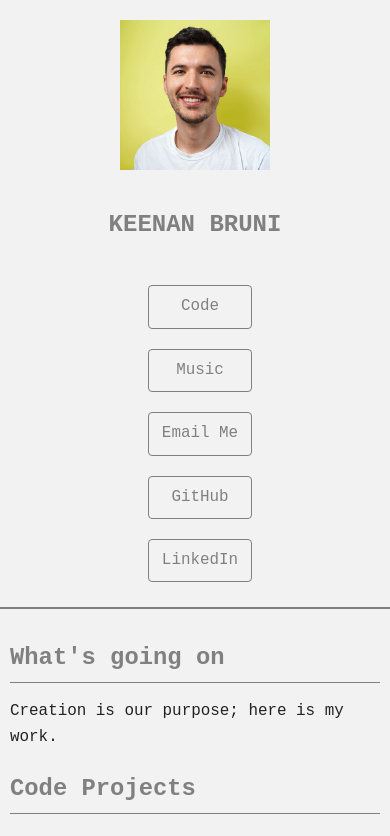
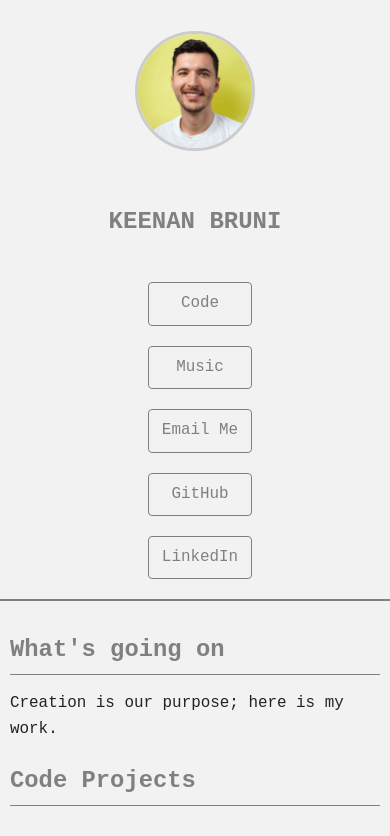
Before and after one commit to keenanbruni/keenanbruni-website, a plain HTML site: page index.html in a window 390 px wide. Shown: the top 836 px of the page. Drawn offline with Linux system fonts and the light colour scheme.

Commit message:
Refactor CSS for improved layout and responsiveness; update profile image style and reduce sidebar dimensions

```diff
--- a/styles/main.css
+++ b/styles/main.css
@@ -24,7 +24,7 @@
     font-family: var(--font-family);
     background: var(--background-color);
     color: var(--text-color);
-    /* Use clamp for responsive font sizes */
+    /* Responsive font sizing */
     font-size: clamp(14px, 1vw + 1rem, 18px);
     line-height: 1.6;
   }
@@ -38,11 +38,11 @@
     min-height: 100vh;
   }
 
-  /* Sidebar styling */
+  /* Sidebar: Reduced width and padding for less real estate */
   .sidebar {
-    flex: 0 0 250px;
+    flex: 0 0 180px;  /* Reduced from 250px */
     background: var(--background-color);
-    padding: 20px;
+    padding: 15px;    /* Slightly reduced padding */
     border-right: 2px solid var(--primary-color);
   }
 
@@ -83,8 +83,7 @@
   .content {
     flex: 1;
     padding: 20px;
-    /* Prevent overflow issues */
-    overflow: hidden;
+    overflow: hidden; /* Prevent overflow issues */
   }
 
   h2 {
@@ -95,10 +94,23 @@
   }
 
   /* ============================= */
+  /*      PROFILE IMAGE STYLE      */
+  /* ============================= */
+  .profile-image {
+    display: block;
+    max-width: 120px;  /* Reduced from 200px */
+    width: 100%;
+    height: auto;
+    border-radius: 50%;
+    margin: 1rem auto;
+    border: 3px solid #ccc;
+    cursor: pointer;
+  }
+
+  /* ============================= */
   /*        PROJECT CARDS          */
   /* ============================= */
-
-  /* Grid container auto-fits columns based on available width */
+  /* Grid container that auto-fits columns based on available width */
   .project-grid {
     display: grid;
     grid-template-columns: repeat(auto-fit, minmax(280px, 1fr));
@@ -136,7 +148,6 @@
     width: 100%;
     height: 100%;
     object-fit: cover;
-    /* A subtle divider between image and content */
     border-bottom: 1px solid var(--primary-color);
   }
 
@@ -146,11 +157,9 @@
     display: flex;
     flex-direction: column;
     gap: 0.5rem;
-    /* Ensure long words wrap */
-    word-break: break-word;
+    word-break: break-word;  /* Ensure long words wrap */
   }
 
-  /* Headline style */
   .project-card h3 {
     font-size: 1.25rem;
     margin: 0;
@@ -159,7 +168,6 @@
     overflow-wrap: break-word;
   }
 
-  /* Paragraph style */
   .project-card p {
     font-size: 1rem;
     margin: 0;
@@ -183,7 +191,6 @@
       width: 100%;
       border-right: none;
       border-bottom: 2px solid var(--primary-color);
-      /* Arrange sidebar items horizontally where possible */
       display: flex;
       flex-wrap: wrap;
       align-items: center;
@@ -219,10 +226,6 @@
       font-size: clamp(12px, 1vw + 0.75rem, 16px);
     }
 
-    .profile-image {
-      max-width: 150px;
-    }
-
     nav ul {
       flex-direction: column;
       align-items: center;
```
Also changed, not shown: images/yahoo.png.
